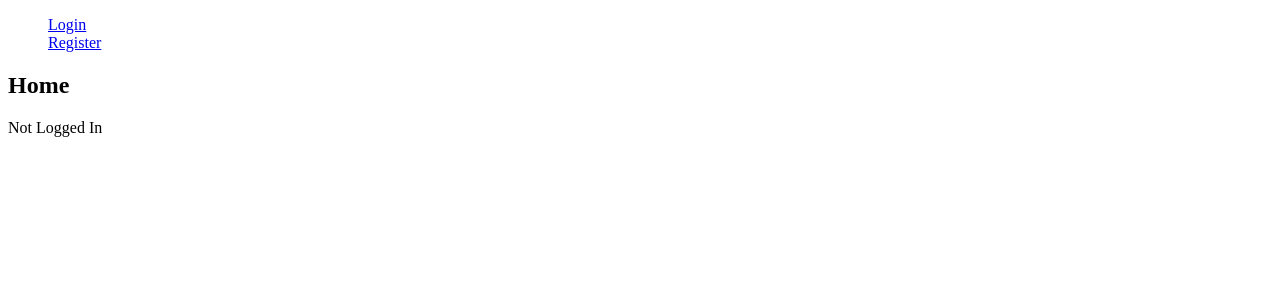
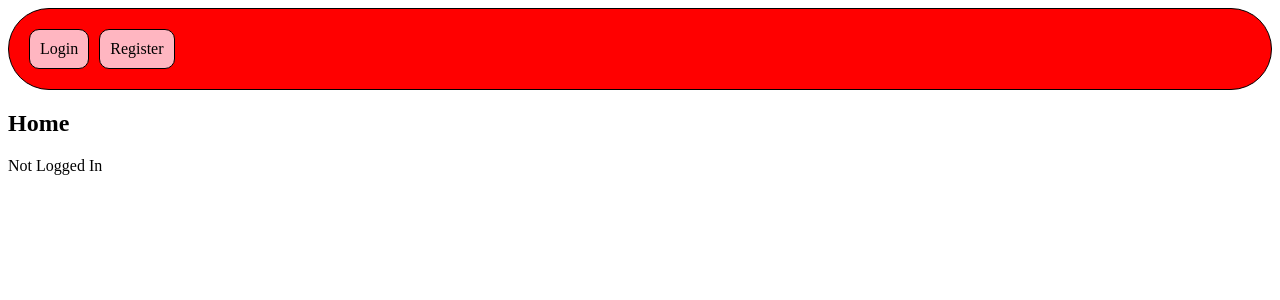
Before and after one commit to WR417H29/BlogApp, a Flask app: page / in a window 1280 px wide. Shown: the top 300 px of the page. Run offline with Flask 2, Linux system fonts and the light colour scheme.

Commit message:
Started adding some sexy styling

```diff
--- a/api/static/styles.css
+++ b/api/static/styles.css
@@ -1,8 +1,9 @@
 div.post {
     padding: 1vw;
     padding-top: 0.5vw;
-    padding-bottom: 0.3vw;
-    border: 2px solid black;
+    padding-bottom: 0.8vw;
+    border: 1px solid black;
+    border-radius: 10px;
 }
 div.flash-message {
     color: red;
@@ -16,9 +17,52 @@ p.login-display {
 }
 
 div.reply-body {
+    border: 1px dotted gray;
     text-indent: 16px;
+    margin-bottom: 5px;
+}
+
+nav.nav-bar {
+    background-color: red;
+    border: 1px solid black;
+    border-radius: 50px;
+    padding: 15px;
 }
 
 ul.nav {
+    display: flex;
     list-style-type: none;
+    margin: 0;
+    padding: 0;
 }
+
+li.nav-item {
+    background-color: lightpink;
+    border: 1px solid black;
+    border-radius: 10px;
+    padding: 10px;
+    margin: 5px;
+}
+
+a {
+    color: black;
+    text-decoration: none;
+}
+
+a.button {
+    background-color: lightblue;
+    border: 1px solid black;
+    border-radius: 10px;
+    font-size: small;
+    padding: 1vh;
+    padding-top: 0.3vh;
+    padding-bottom: 0.3vh;
+}
+
+a.reply-button {
+    background-color: lightgreen;
+    border: 0px;
+    font-size: x-small;
+    padding: 3px;
+    border-radius: 0;
+}
--- a/api/templates/base.html
+++ b/api/templates/base.html
@@ -1,17 +1,31 @@
 <!DOCTYPE html>
 <title>{% block title %}{% endblock %} - Wraith Blog App </title>
 <link rel="stylesheet" type="text/css" href="{{ url_for('static', filename='styles.css') }}">
+<link rel="icon" href="{{ url_for('static', filename='icon.ico') }}">
 <title>Wraith Blog App</title>
-<nav>
+<nav class="nav-bar">
     {% block nav %}
     <ul class="nav">
         {% if current_user.is_active %}
-        <li><a href="/home">Home</a></li>
-        <li><a href="/logout">Logout</a></li>
-        <li><a href="/post/create">Create</a></li>
+        <li class="nav-item">
+            <a class="nav-a" href="/home">Home</a>
+        </li>
+
+        <li class="nav-item">
+            <a class="nav-a" href="/logout">Logout</a>
+        </li>
+
+        <li class="nav-item">
+            <a class="nav-a" href="/post/create">Create</a>
+        </li>
         {% else %}
-        <li><a href="/login">Login</a></li>
-        <li><a href="/register">Register</a></li>
+        <li class="nav-item">
+            <a class="nav-a" href="/login">Login</a>
+        </li>
+
+        <li class="nav-item">
+            <a class="nav-a" href="/register">Register</a>
+        </li>
         {% endif %}
     </ul>
     {% endblock  %}
--- a/api/templates/view/index.html
+++ b/api/templates/view/index.html
@@ -26,12 +26,13 @@
             {% endif %}
         </p>
         {% if current_user.id == post.author_id %}
-            <a class="post-edit" href="/post/edit/{{post.id}}">Edit Post</a>
-            <a class="post-delete" href="/post/delete/{{post.id}}">Delete Post</a>
-            <a class="post-reply" href="/post/reply/{{post.id}}">Reply To Post</a>
+        <a class="button post-button post-edit" href="/post/edit/{{post.id}}">Edit</a>
+        <a class="button post-button post-delete" href="/post/delete/{{post.id}}">Delete</a>
+        <a class="button post-button post-reply" href="/post/reply/{{post.id}}">Reply</a>
         {% else %}
-            <a class="post-reply" href="/post/reply/{{post.id}}">Reply To Post</a>
+        <a class="button post-button post-reply" href="/post/reply/{{post.id}}">Reply</a>
         {% endif %}
+        <br />
     </div>
 
     {% for reply in replies %}
@@ -44,8 +45,8 @@
         {% endif %}
         -
         {{ User.query.filter_by(id=reply.author_id).first().username.capitalize() }}
-                    <a class="reply-edit" href="/post/reply/edit/{{reply.id}}">Edit Reply</a>
-                    <a class="reply-delete" href="/post/reply/delete/{{reply.id}}">Delete Reply</a>
+        <a class="button reply-button reply-edit" href="/post/reply/edit/{{reply.id}}">Edit</a>
+        <a class="button reply-button reply-delete" href="/post/reply/delete/{{reply.id}}">Delete</a>
     </div>
     {% else %}
     <div class="reply-body">
```
Lines whose indentation alone changed are shown as unchanged.
